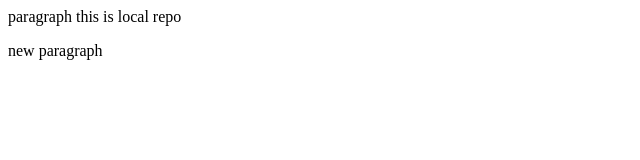
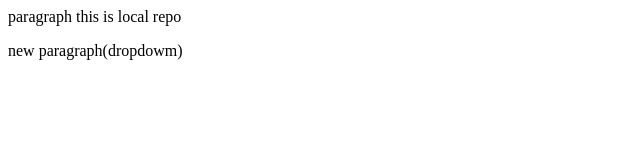
Before and after one commit to MADHU-BATHULA/localRepo, a plain HTML site: page index.html in a window 1280 px wide. Shown: the full height of the page, 0-640 px from the left. Drawn offline with Linux system fonts and the light colour scheme.

```diff
--- a/index.html
+++ b/index.html
@@ -1,2 +1,2 @@
 <p>paragraph this is local repo </p>
-<p>new paragraph</p>
+<p>new paragraph(dropdowm)</p>
```
